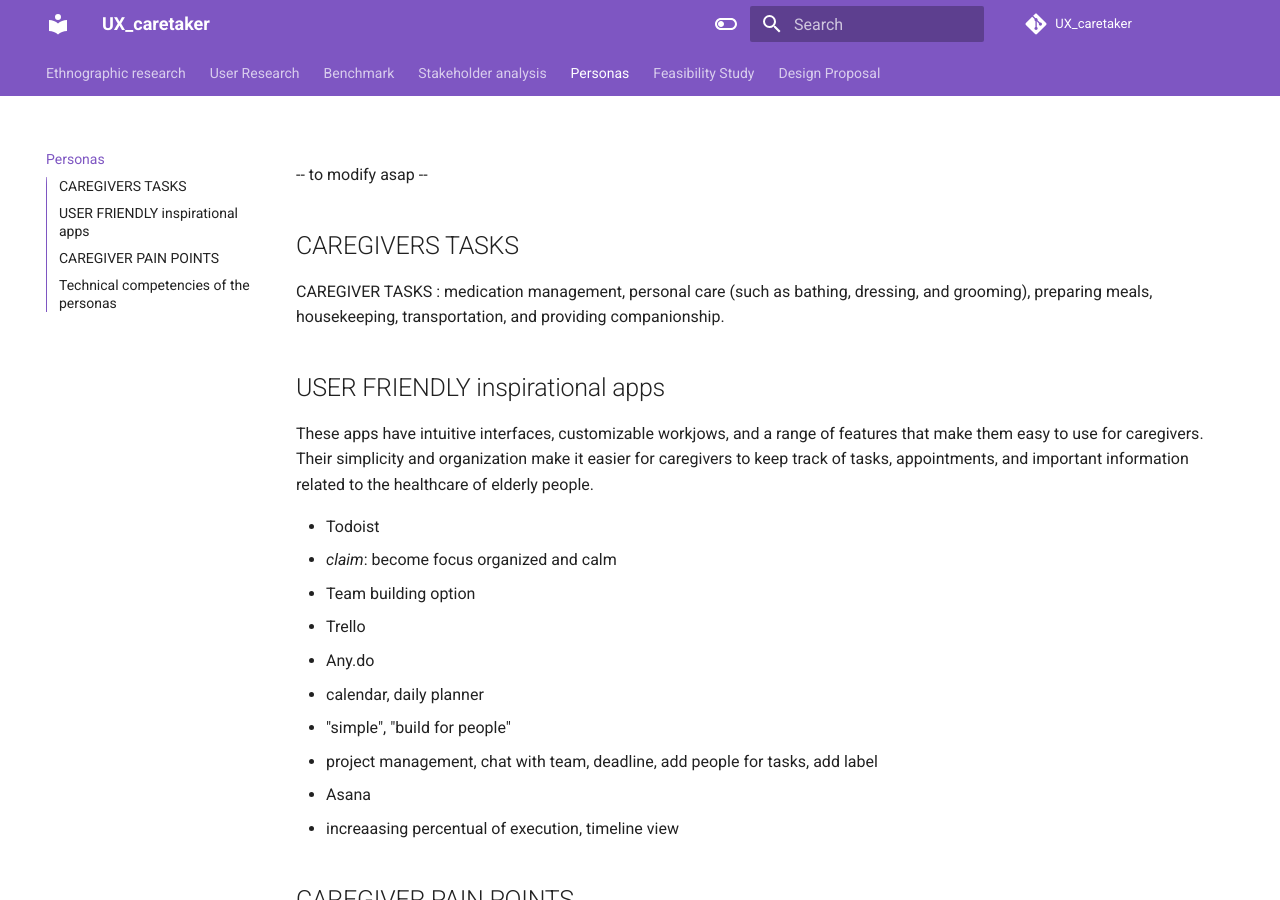
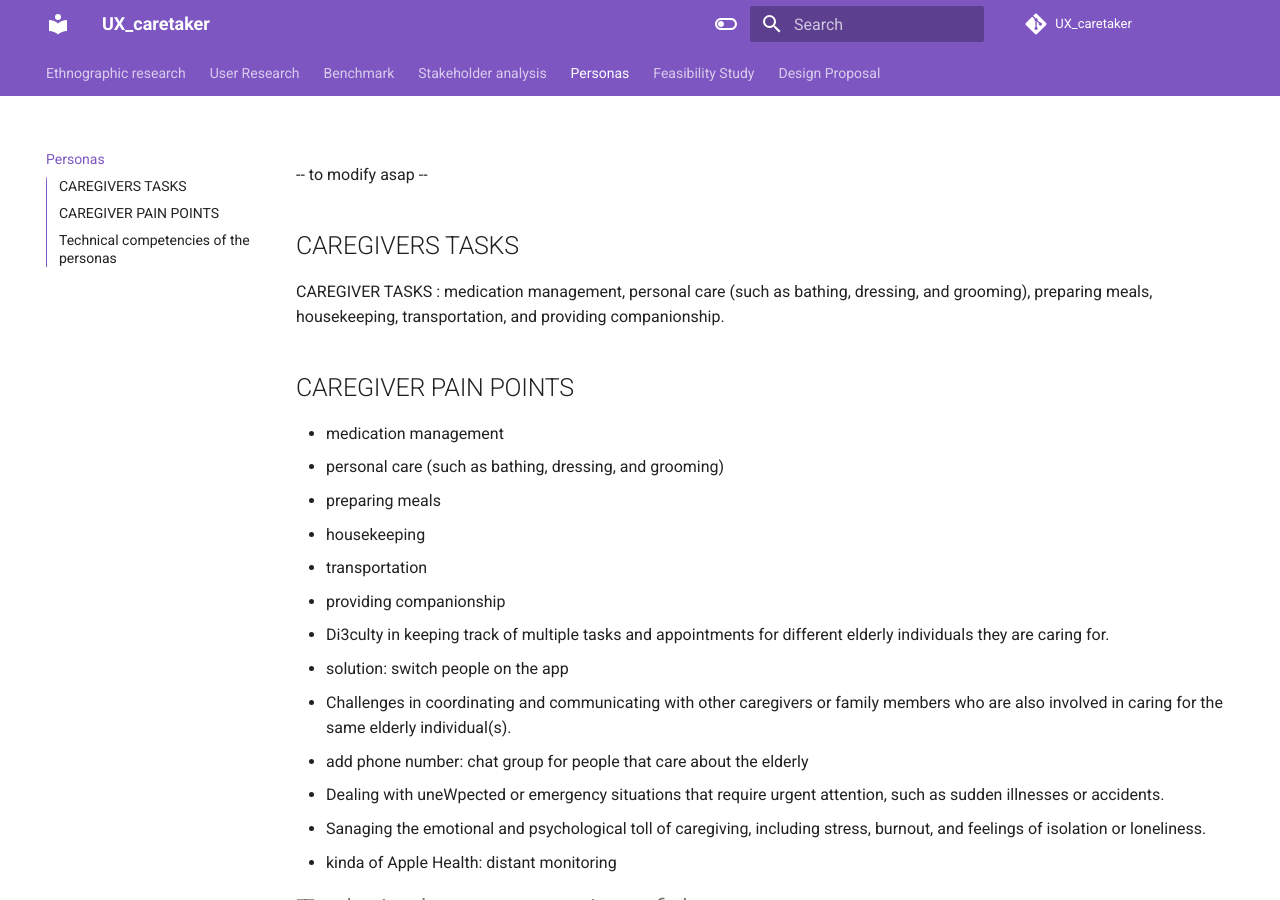
Before and after one commit to teragramgius/GherryPlus, an MkDocs documentation site: the page built from docs/personas.md, in a window 1280 px wide and 900 px high. Built offline with MkDocs 1.6.1 and Material for MkDocs 9.7.7, drawn with Linux system fonts in a browser that asks for light colours; comment, search, counter and statistics services are not loaded; the version menu is left out.

Commit message:
Update personas.md

```diff
--- a/docs/personas.md
+++ b/docs/personas.md
@@ -2,23 +2,6 @@
 ## CAREGIVERS TASKS
 CAREGIVER TASKS : medication management, personal care (such as bathing, dressing, and grooming), preparing meals, housekeeping, transportation,
 and providing companionship.
-
-## USER FRIENDLY inspirational apps
-These apps have intuitive interfaces, customizable workjows, and a range
-of features that make them easy to use for caregivers. Their simplicity and organization make it
-easier for caregivers to keep track of tasks, appointments, and important information related to
-the healthcare of elderly people.
-
-- Todoist
-  - *claim*: become focus organized and calm
-  - Team building option
-- Trello
-- Any.do
-  - calendar, daily planner
-  - "simple", "build for people"
-  - project management, chat with team, deadline, add people for tasks, add label
-- Asana
-  - increaasing percentual of execution, timeline view
 
 
 
```
